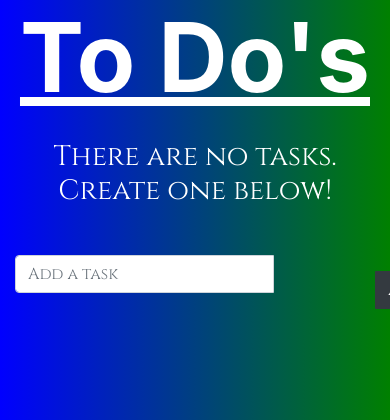
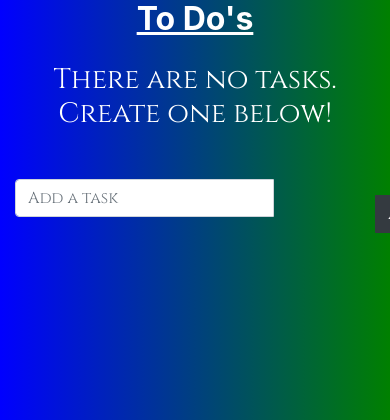
Before and after one commit to BinarySteve/taskapp, a Flask app: page / in a window 390 px wide; the page is wider, and only the part inside the window is pictured. Shown: the top 420 px of that part. Run offline with Flask 2, Linux system fonts and the light colour scheme; data that the repository does not hold is empty; some libraries are stand-ins or nearby versions.

Commit message:
added support for responsiveness

```diff
--- a/static/css/main.css
+++ b/static/css/main.css
@@ -103,7 +103,13 @@
         width: 100%;
         margin-top: 1em;
         left: 100%;
+    }
+    #updateh1, #todotitle{
+        font-size: 2em;
+    }
+
 }
+
 @media screen and (max-width: 480px){
     .col-sm-4{
        margin: 25px 0;
@@ -116,4 +122,7 @@
 
 
     }
+    #updateh1, #todotitle{
+        font-size: 2em;
+    }
 }
```
